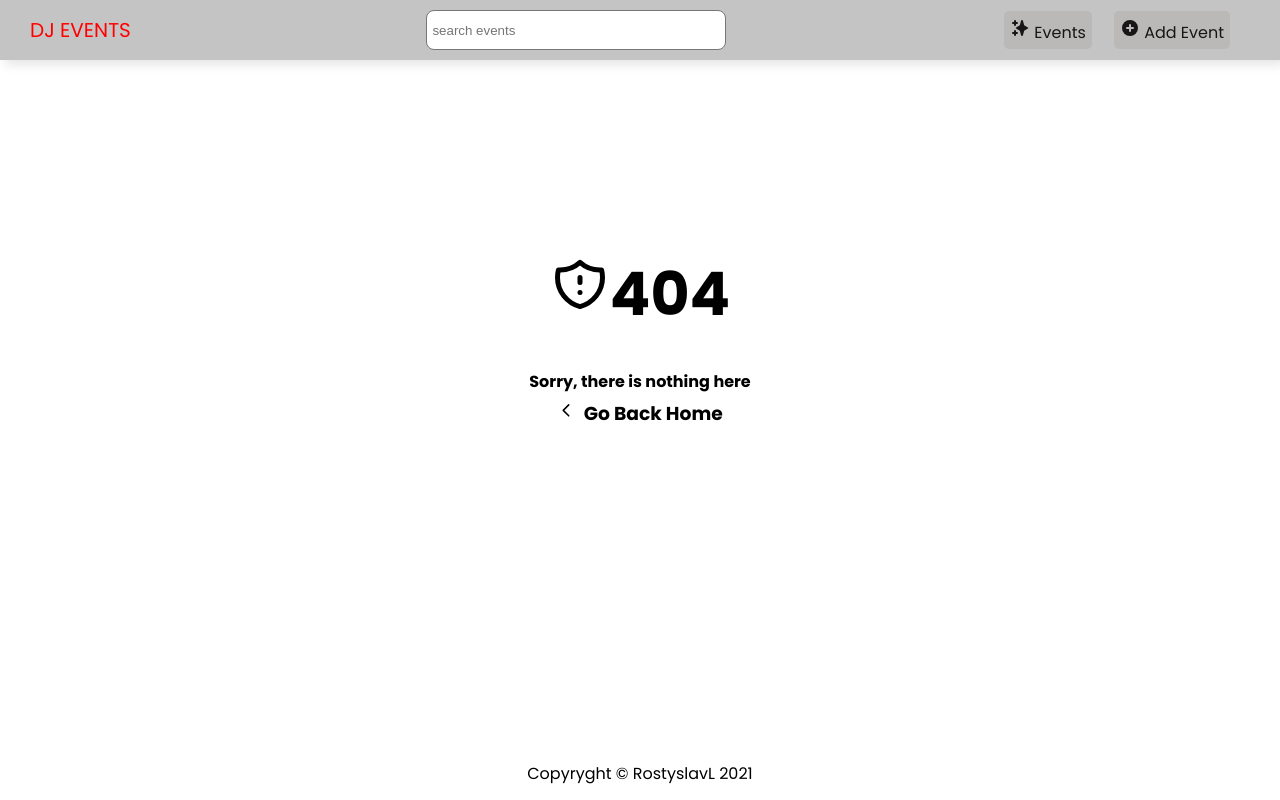
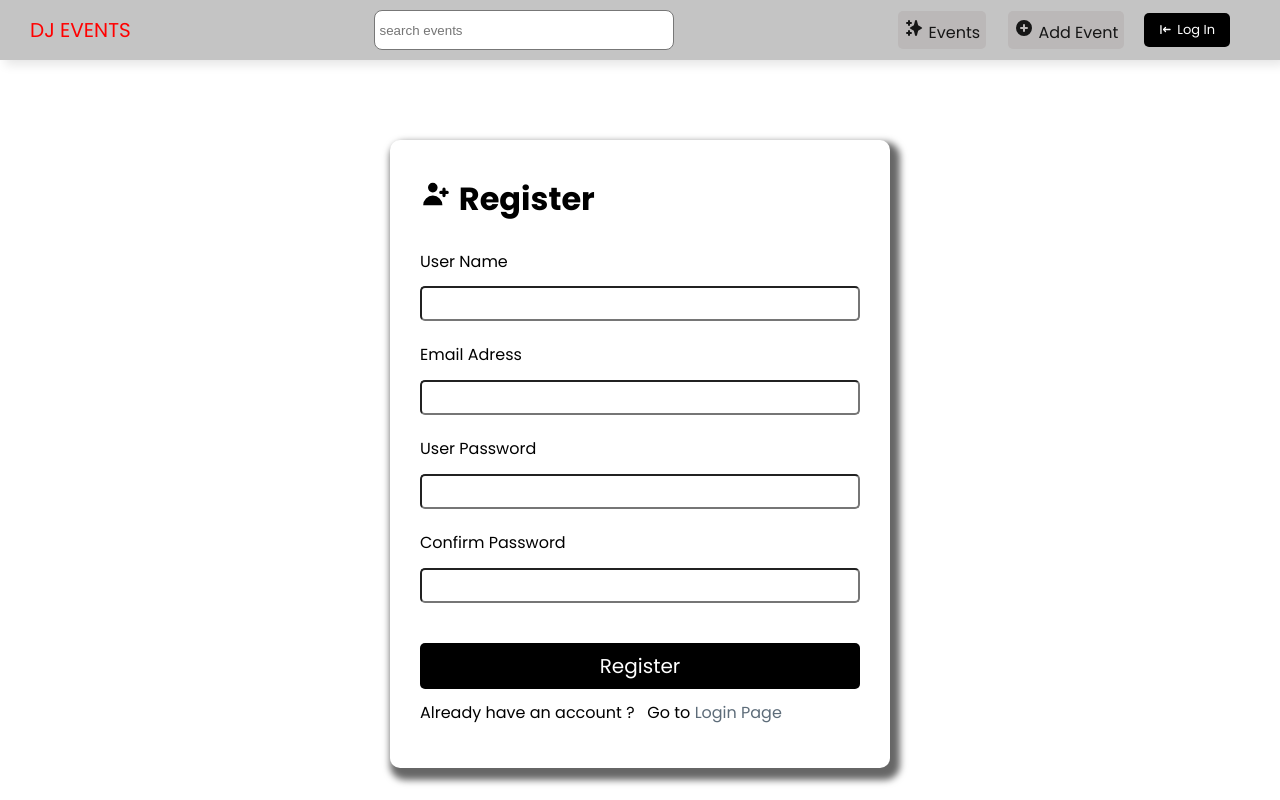
Before and after one commit to RostyslavL/next.js-dj-events-app, a Next.js app: page /account/register in a window 1280 px wide. Before the commit this address had no page. Shown: the top 800 px of the page. Built offline with nearby package versions, Linux system fonts and the light colour scheme.

Commit message:
feat: created login & register pages with styles, fields verification and a toast message component on action confirmation

```diff
--- a/components/Header.js
+++ b/components/Header.js
@@ -2,7 +2,7 @@ import React from 'react'
 import Link from 'next/link'
 import Search from './Search'
 import styles from '@/styles/Header.module.css'
-import { HiPlusCircle,HiSparkles } from 'react-icons/hi'
+import { HiPlusCircle,HiSparkles,HiLogin, HiLogout } from 'react-icons/hi'
 
 export default function Header() {
     return (
@@ -29,6 +29,13 @@ export default function Header() {
                             </a>
                         </Link>
                     </li>
+                    <li>
+                        <Link href='/account/login'>
+                            <a className='btn-secondary btn-icon'>
+                                <HiLogin /> Log In
+                            </a>
+                        </Link>
+                    </li>
                 </ul>
             </nav>
         </header>
--- /dev/null
+++ b/pages/account/register.js
@@ -0,0 +1,85 @@
+import { HiUserAdd } from 'react-icons/hi'
+import {useState, useEffect, useContext} from 'react'
+import Link from 'next/link'
+import Layout from '@/components/Layout'
+import styles from '@/styles/AuthForm.module.css'
+import { ToastContainer, toast } from 'react-toastify'
+import 'react-toastify/dist/ReactToastify.css'
+
+export default function RegisterPage() {
+
+    const [userName, setUserName] = useState('')
+    const [email, setEmail] = useState('')
+    const [password, setPassword] = useState('')
+    const [passwordConfirm, setPasswordConfirm] = useState('')
+
+
+    const handleSubmit = (e) =>{
+        e.preventDefault()
+        if(password !== passwordConfirm){
+            toast.error(`Error: Oops Passwords don't match`)
+            return
+        }else{
+            console.log({userName, email, password})
+            toast.success(`Great ! Welcome`)
+        }
+    }
+
+    return (
+        <Layout title='User Registration' >
+           <div className={styles.auth}>
+            <h1>
+                <HiUserAdd /> Register
+            </h1>
+            <ToastContainer />
+            <form onSubmit={handleSubmit}>
+                <div>
+                    <label htmlFor="username">User Name</label>
+                    <input
+                        type="text"
+                        id="username"
+                        value={userName}
+                        onChange={ (e) => setUserName(e.target.value)}
+                    />
+                </div>
+                <div>
+                    <label htmlFor="email">Email Adress</label>
+                    <input
+                        type="email"
+                        id="email"
+                        value={email}
+                        onChange={ (e) => setEmail(e.target.value)}
+                    />
+                </div>
+                <div>
+                    <label htmlFor="password">User Password</label>
+                    <input
+                        type="password"
+                        id="password"
+                        value={password}
+                        onChange={ (e) => setPassword(e.target.value)}
+                    />
+                </div>
+                <div>
+                    <label htmlFor="passwordConfirm">Confirm Password</label>
+                    <input
+                        type="password"
+                        id="passwordConfirm"
+                        value={passwordConfirm}
+                        onChange={ (e) => setPasswordConfirm(e.target.value)}
+                    />
+                </div>
+                <input
+                    type="submit"
+                    value='Register'
+                    className='btn-secondary'
+                />
+            </form>
+            <p>
+                Already have an account ? &nbsp;
+                Go to <Link href='/account/login'> Login Page </Link>
+            </p>
+           </div>
+        </Layout>
+    )
+}
--- /dev/null
+++ b/styles/AuthForm.module.css
@@ -0,0 +1,30 @@
+.auth{
+    max-width: 500px;
+    margin: auto;
+    padding: 30px;
+    box-shadow: 5px 7px 7px 5px rgba(0,0,0, 0.6);
+    border-radius: 10px;
+}
+.auth label{
+    display: block;
+    margin-bottom: 10px;
+}
+
+.auth input[type='text'],
+.auth input[type='email'],
+.auth input[type='password']{
+    display: block;
+    width: 100%;
+    height: 35px;
+    padding: 5px;
+    font-size: 20px;
+    border-radius: 5px;
+}
+.auth input[type='submit']{
+    margin-top: 20px;
+    width: 100%;
+    font-size: 20px;
+}
+.auth div{
+    margin-bottom: 20px;
+}
--- a/styles/globals.css
+++ b/styles/globals.css
@@ -49,7 +49,7 @@ h1 {
   border: 0;
   border-radius: 5px;
   padding: 5px 15px;
-  margin: 0 20px;
+  /* margin: 0 20px; */
   cursor: pointer;
 }
 
```
Also changed, not shown: pages/account/login.js (added, +60 -0 lines).
